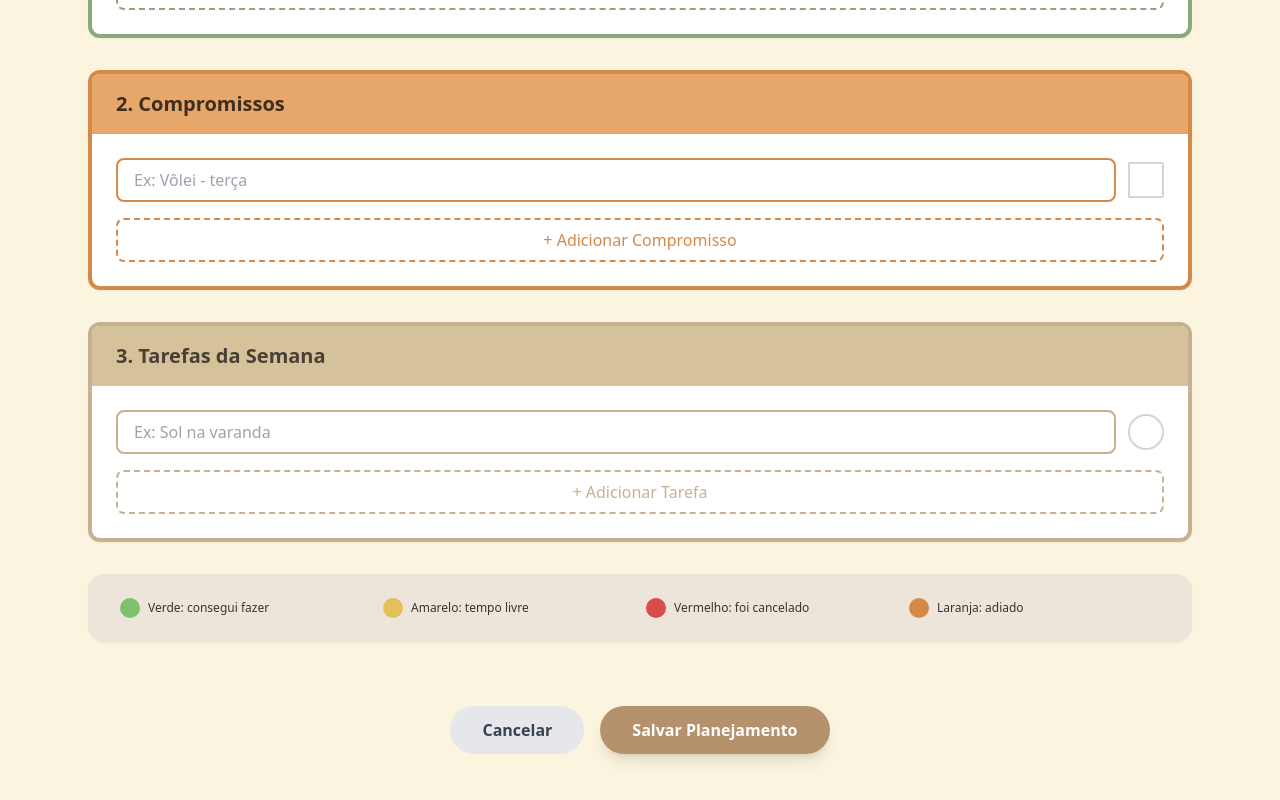
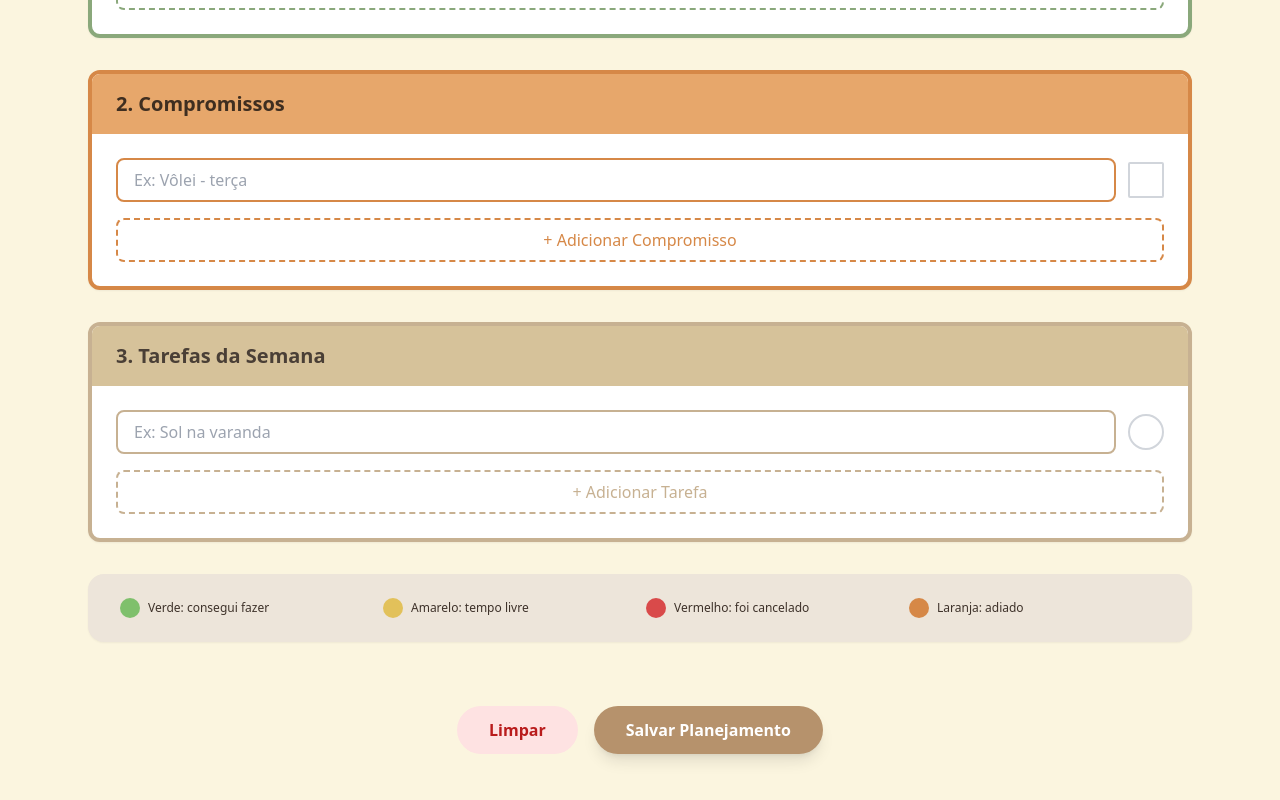
Before and after one commit to BrendaFigueira8/SUN-WEB, a React (Vite) app: page /criar-planejamento in a window 1280 px wide. Shown: the part 520-1320 px from the top of the page. Built offline with nearby package versions, Linux system fonts and the light colour scheme.

Commit message:
feat: add clearPlanning function to reset all planning states and localStorage

```diff
--- a/src/pages/CreatePlanning.jsx
+++ b/src/pages/CreatePlanning.jsx
@@ -48,6 +48,20 @@ export const CreatePlanning = () => {
     };
     localStorage.setItem('weeklyPlanning', JSON.stringify(planningData));
     alert('Planejamento salvo com sucesso!');
+  };
+
+  const clearPlanning = () => {
+    if (window.confirm('Tem certeza que deseja limpar todo o planejamento? Esta ação não pode ser desfeita.')) {
+      // Limpar localStorage
+      localStorage.removeItem('weeklyPlanning');
+
+      // Resetar estados para valores iniciais
+      setHabits([{ name: "", days: Array(7).fill(null) }]);
+      setCommitments([{ name: "", status: null }]);
+      setWeeklyTasks([{ name: "", color: null }]);
+
+      alert('Planejamento limpo com sucesso!');
+    }
   };
 
   const getColorForDay = (habit, dayIndex) => {
@@ -336,12 +350,12 @@ export const CreatePlanning = () => {
 
           {/* Action Buttons */}
           <div className="flex flex-col sm:flex-row gap-3 sm:gap-4 justify-center pt-6 sm:pt-8">
-            <Link
-              to="/"
-              className="px-6 sm:px-8 py-3 bg-gray-200 text-gray-700 rounded-full font-semibold hover:bg-gray-300 transition-colors text-center text-sm sm:text-base"
+            <button
+              onClick={clearPlanning}
+              className="px-6 sm:px-8 py-3 bg-red-100 text-red-700 rounded-full font-semibold hover:bg-red-200 transition-colors text-center text-sm sm:text-base"
             >
-              Cancelar
-            </Link>
+              Limpar
+            </button>
             <button
               onClick={savePlanning}
               className="px-6 sm:px-8 py-3 bg-[#B6926C] text-white rounded-full font-semibold hover:bg-[#3C342B] transition-colors shadow-lg text-sm sm:text-base"
```
